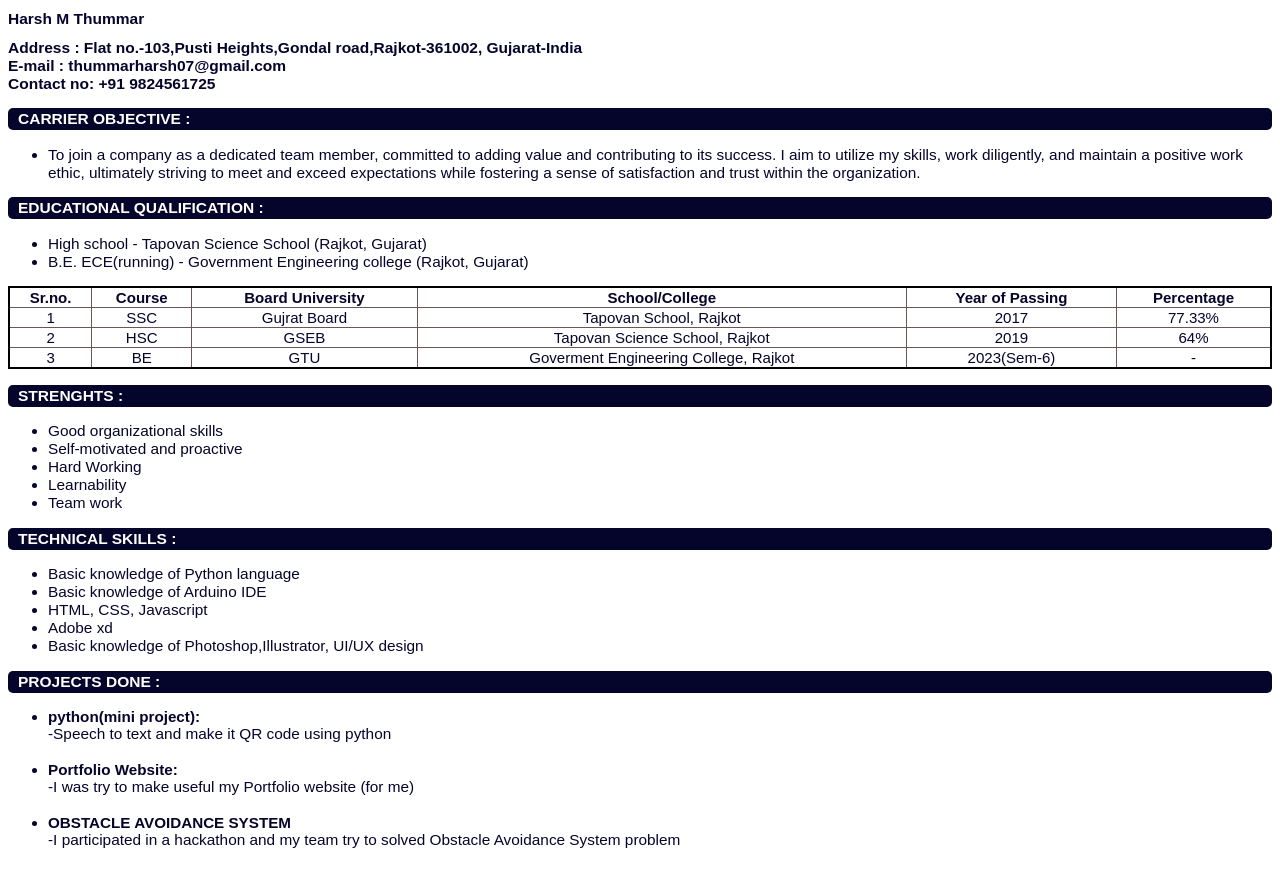
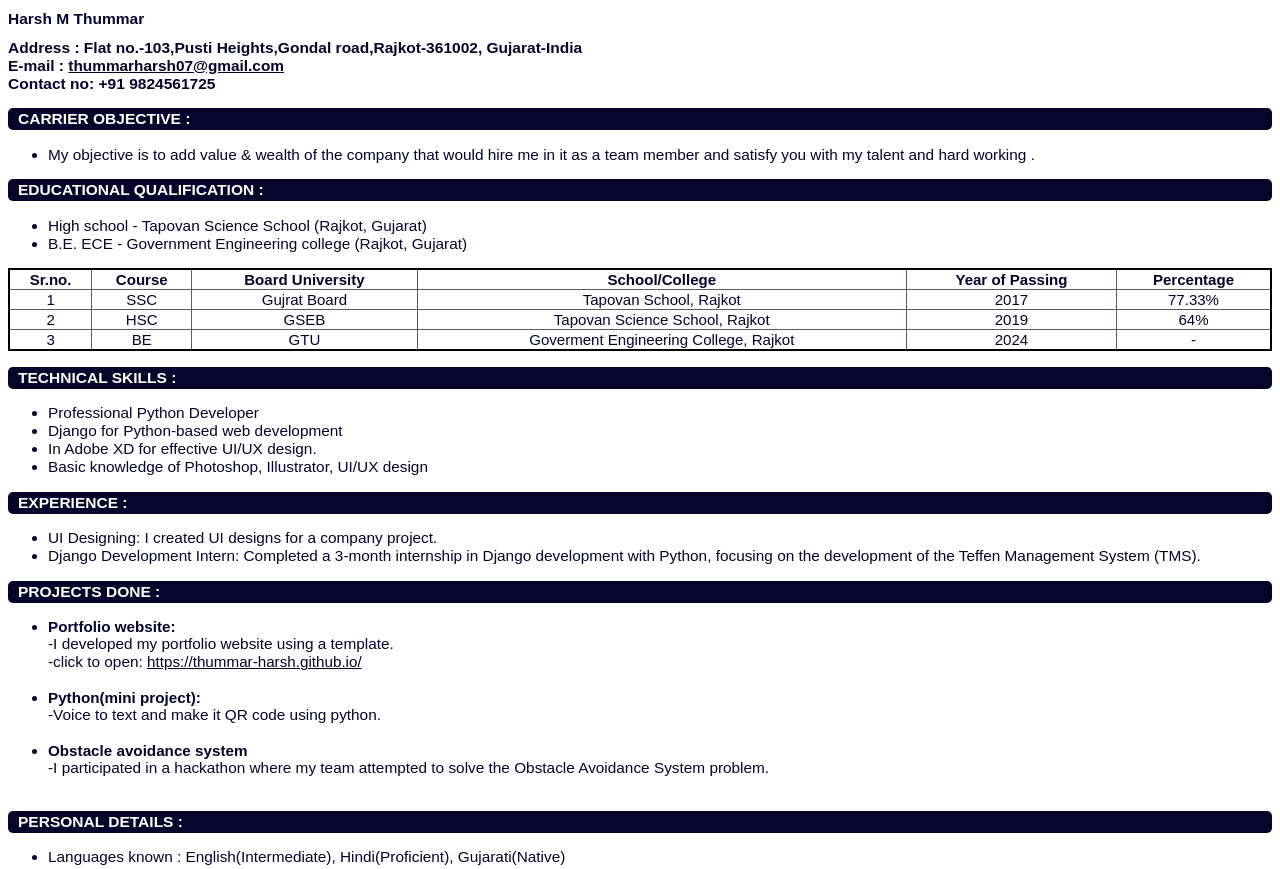
Before and after one commit to Thummar-harsh/resume, a plain HTML site: page index.html in a window 1280 px wide. Shown: the top 869 px of the page. Drawn offline with Linux system fonts and the light colour scheme.

Commit message:
Update index.html

```diff
--- a/index.html
+++ b/index.html
@@ -44,19 +44,20 @@
 <body>
     <h1>Harsh M Thummar</h1>
     <h4>
-        Address : Flat no.-103,Pusti Heights,Gondal road,Rajkot-361002, Gujarat-India <br>E-mail : thummarharsh07@gmail.com
+        Address : Flat no.-103,Pusti Heights,Gondal road,Rajkot-361002, Gujarat-India <br>E-mail : <a href="mailto:thummarharsh07@gmail.com">thummarharsh07@gmail.com</a>
         <br>Contact no: +91 9824561725
     </h4>
     <h3>CARRIER OBJECTIVE :</h3>
     <ul>
-        <li> To join a company as a dedicated team member, committed to adding value and contributing to its success.
-             I aim to utilize my skills, work diligently, and maintain a positive work ethic, ultimately striving to meet and exceed expectations while fostering a sense of satisfaction and trust within the organization.</li>
-    </ul>
+        <li>My objective is to add value & wealth of the
+            company that would hire me in it as a team
+            member and satisfy you with my talent and
+            hard working .    </ul>
 
     <h3>EDUCATIONAL QUALIFICATION :</h3>
     <ul>
         <li>High school - Tapovan Science School (Rajkot, Gujarat)</li>
-        <li>B.E. ECE(running) - Government Engineering college (Rajkot, Gujarat)</li>
+        <li>B.E. ECE - Government Engineering college (Rajkot, Gujarat)</li>
     </ul>
     <table style="width:100%" >
 
@@ -89,13 +90,13 @@
         <td> BE </td>
         <td> GTU </td>
         <td> Goverment Engineering College, Rajkot </td>
-        <td> 2023(Sem-6) </td>
+        <td> 2024 </td>
         <td> -</td>
     </tr>
     </tbody></table>
 
 
-
+<!--
     <h3>STRENGHTS :</h3>
         <ul>
             <li>Good organizational skills</li>
@@ -103,34 +104,50 @@
             <li>Hard Working</li>
             <li> Learnability </li>
             <li> Team work </li>
-        </ul>
+        </ul> -->
+
 
         <h3> TECHNICAL SKILLS :</h3>
         <ul>
-            <li>Basic knowledge of Python language</li>
-            <li>Basic knowledge of Arduino IDE</li>
-            <li> HTML, CSS, Javascript</li>
-            <li>Adobe xd</li>
-            <li>Basic knowledge of Photoshop,Illustrator, UI/UX design</li>
+            <li>Professional Python Developer</li>
+            <li>Django for Python-based web development</li>
+            <li>In Adobe XD for effective UI/UX design.</li>
+            <li>Basic knowledge of Photoshop, Illustrator, UI/UX design</li>
+        </ul>
+
+
+        <h3>EXPERIENCE :</h3>
+        <ul>
+            <li>UI Designing: I created UI designs for a
+                company project.</li>
+            <li>Django Development Intern: Completed a 3-month internship in Django development with Python, focusing on the development of the Teffen Management System (TMS).</li>
+
 
         </ul>
+
 
         <h3>PROJECTS DONE :</h3>
         <ul>
             <li>
-                <h4>python(mini project):</h4>-Speech to text and make it QR code using
-                python
+                <h4>Portfolio website:</h4>
+                -I developed my portfolio website using a template.
+                <br>
+                -click to open: <a href=" https://thummar-harsh.github.io/"> https://thummar-harsh.github.io/</a>
             </li><br>
+
             <li>
-                <h4>Portfolio Website:</h4>
-                -I was try to make useful my Portfolio website (for me)
+                <h4>Python(mini project):</h4>
+                -Voice to text and make it QR code using python.
             </li><br>
+
             <li>
-                <h4>OBSTACLE AVOIDANCE SYSTEM
-                </h4>-I participated in a hackathon and my team try
-                to solved Obstacle Avoidance System problem
+                <h4>Obstacle avoidance system</h4>
+                -I participated in a hackathon where my team
+                attempted to solve the Obstacle Avoidance
+                System problem.
             </li><br>
         </ul>
+
         <h3> PERSONAL DETAILS :</h3>
         <ul>
             <li>Languages known : English(Intermediate), Hindi(Proficient), Gujarati(Native)</li>
```
